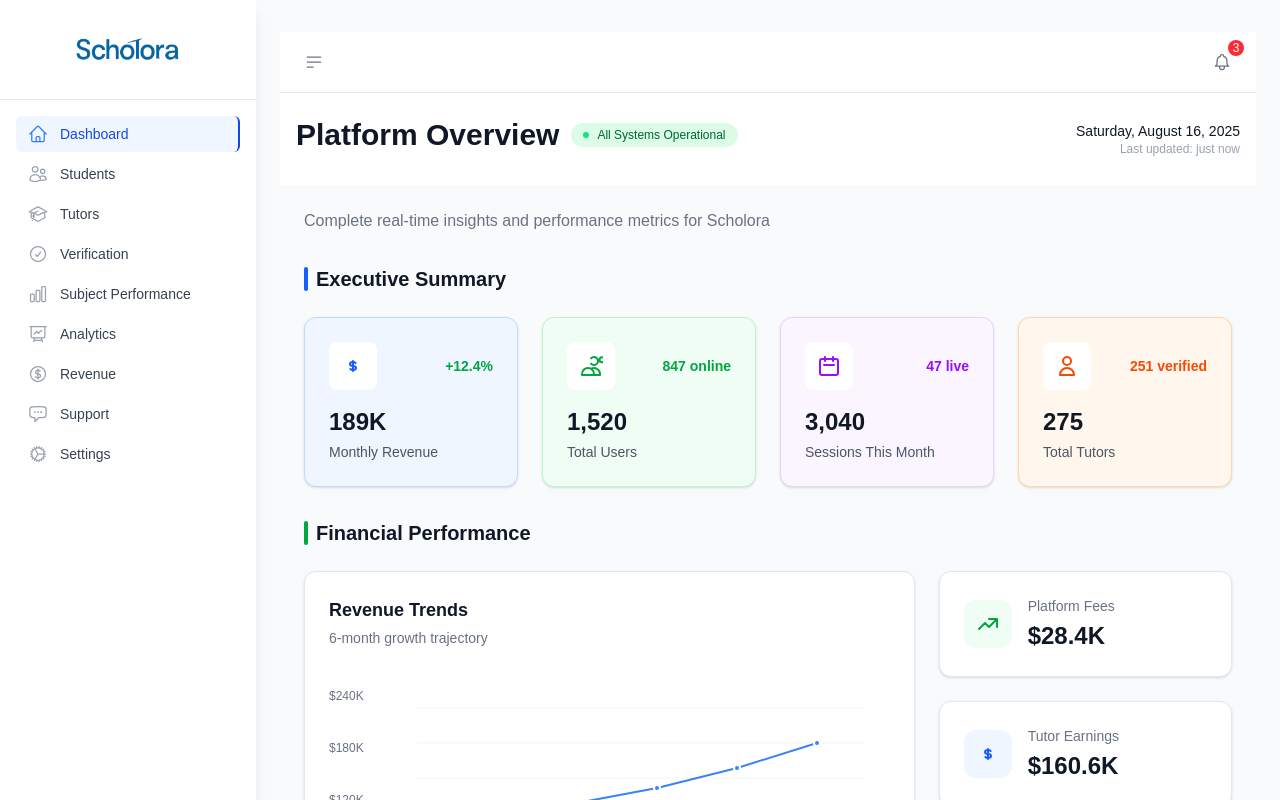
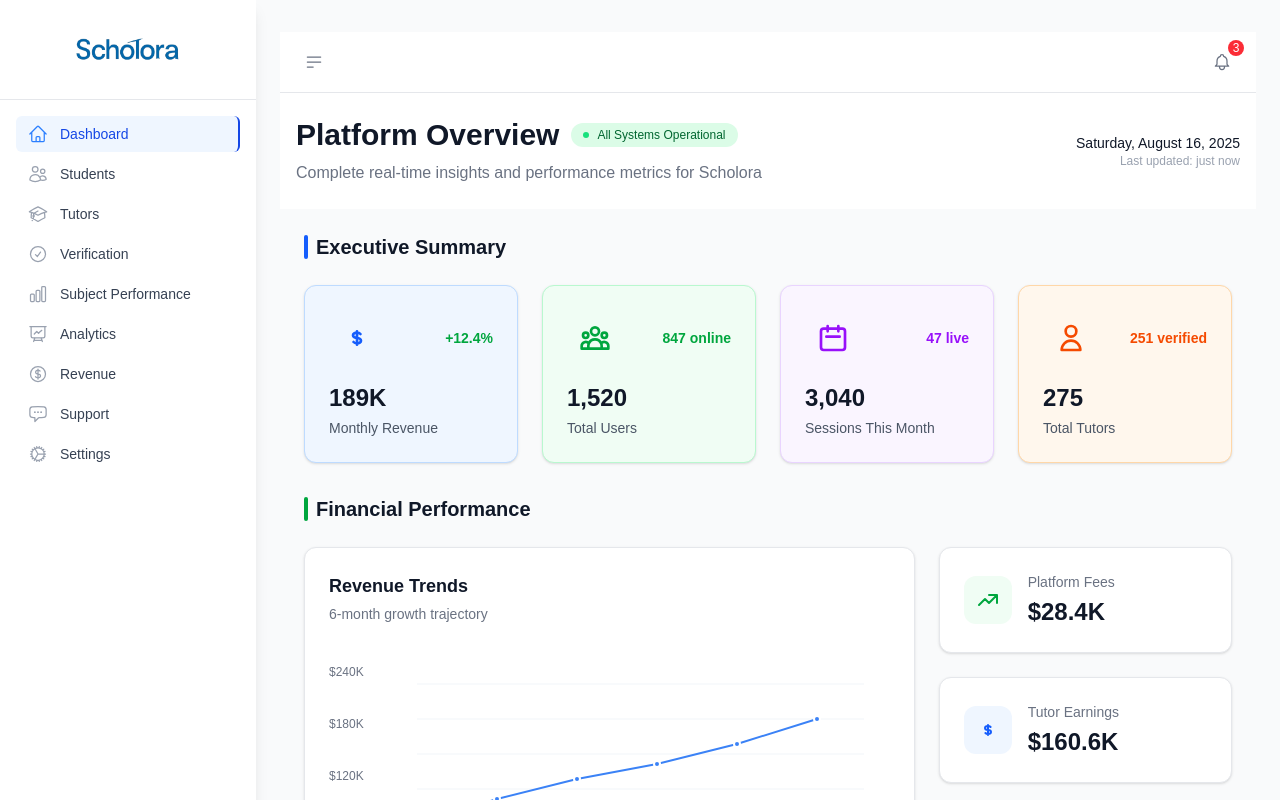
Before and after one commit to Mrmohsine/scholora_frontend, a Next.js app: page /dashboard in a window 1280 px wide. Shown: the top 800 px of the page. Built offline with nearby package versions, Linux system fonts and the light colour scheme.

Commit message:
Update page.tsx

```diff
--- a/src/app/dashboard/page.tsx
+++ b/src/app/dashboard/page.tsx
@@ -124,6 +124,11 @@
                 All Systems Operational
               </span>
             </div>
+
+            {/* Subtitle */}
+            <div>
+              <p className="text-gray-500">Complete real-time insights and performance metrics for Scholora</p>
+            </div>
           </div>
 
           {/* Right side - Date */}
@@ -157,12 +162,12 @@
       subtitle: "Monthly Revenue",
       bgColor: "bg-blue-50",
       borderColor: "border-blue-200",
-      iconBgColor: "bg-white",
+      iconBgColor: "",
       textColor: "text-gray-900",
       trend: "+12.4%",
       trendColor: "text-green-600",
       icon: (
-        <svg className="w-6 h-6 text-blue-600" fill="none" stroke="currentColor" viewBox="0 0 24 24">
+        <svg className="w-8 h-8 text-blue-600" fill="none" stroke="currentColor" viewBox="0 0 24 24">
           <path strokeLinecap="round" strokeLinejoin="round" strokeWidth={2} d="M12 8c-1.657 0-3 .895-3 2s1.343 2 3 2 3 .895 3 2-1.343 2-3 2m0-8c1.11 0 2.08.402 2.599 1M12 8V7m0 1v8m0 0v1m0-1c-1.11 0-2.08-.402-2.599-1" />
         </svg>
       )
@@ -173,13 +178,13 @@
       subtitle: "Total Users",
       bgColor: "bg-green-50",
       borderColor: "border-green-200",
-      iconBgColor: "bg-white",
+      iconBgColor: "",
       textColor: "text-gray-900",
       trend: "847 online",
       trendColor: "text-green-600",
       icon: (
-        <svg className="w-6 h-6 text-green-600" fill="none" stroke="currentColor" viewBox="0 0 24 24">
-          <path strokeLinecap="round" strokeLinejoin="round" strokeWidth={2} d="M12 4.354a4 4 0 110 5.292M15 21H3v-1a6 6 0 0112 0v1zm0 0h6v-1a6 6 0 00-9-5.197m13.5-9a2.5 2.5 0 11-5 0 2.5 2.5 0 015 0z" />
+        <svg className="w-8 h-8 text-green-600" fill="none" stroke="currentColor" viewBox="0 0 24 24">
+          <path strokeLinecap="round" strokeLinejoin="round" strokeWidth={2} d="M17 20h5v-2a3 3 0 00-5.356-1.857M17 20H7m10 0v-2c0-.656-.126-1.283-.356-1.857M7 20H2v-2a3 3 0 015.356-1.857M7 20v-2c0-.656.126-1.283.356-1.857m0 0a5.002 5.002 0 019.288 0M15 7a3 3 0 11-6 0 3 3 0 016 0zm6 3a2 2 0 11-4 0 2 2 0 014 0zM7 10a2 2 0 11-4 0 2 2 0 014 0z" />
         </svg>
       )
     },
@@ -189,12 +194,12 @@
       subtitle: "Sessions This Month",
       bgColor: "bg-purple-50",
       borderColor: "border-purple-200",
-      iconBgColor: "bg-white",
+      iconBgColor: "",
       textColor: "text-gray-900",
       trend: "47 live",
       trendColor: "text-purple-600",
       icon: (
-        <svg className="w-6 h-6 text-purple-600" fill="none" stroke="currentColor" viewBox="0 0 24 24">
+        <svg className="w-8 h-8 text-purple-600" fill="none" stroke="currentColor" viewBox="0 0 24 24">
           <path strokeLinecap="round" strokeLinejoin="round" strokeWidth={2} d="M8 7V3m8 4V3m-9 8h10M5 21h14a2 2 0 002-2V7a2 2 0 00-2-2H5a2 2 0 00-2 2v12a2 2 0 002 2z" />
         </svg>
       )
@@ -205,12 +210,12 @@
       subtitle: "Total Tutors",
       bgColor: "bg-orange-50",
       borderColor: "border-orange-200",
-      iconBgColor: "bg-white",
+      iconBgColor: "",
       textColor: "text-gray-900",
       trend: "251 verified",
       trendColor: "text-orange-600",
       icon: (
-        <svg className="w-6 h-6 text-orange-600" fill="none" stroke="currentColor" viewBox="0 0 24 24">
+        <svg className="w-8 h-8 text-orange-600" fill="none" stroke="currentColor" viewBox="0 0 24 24">
           <path strokeLinecap="round" strokeLinejoin="round" strokeWidth={2} d="M16 7a4 4 0 11-8 0 4 4 0 018 0zM12 14a7 7 0 00-7 7h14a7 7 0 00-7-7z" />
         </svg>
       )
@@ -388,11 +393,6 @@
 
       {/* Main Content */}
       <div className="p-6 space-y-8">
-        {/* Subtitle */}
-        <div>
-          <p className="text-gray-500">Complete real-time insights and performance metrics for Scholora</p>
-        </div>
-
         {/* Executive Summary */}
         <div>
           <div className="flex items-center space-x-2 mb-6">
```
